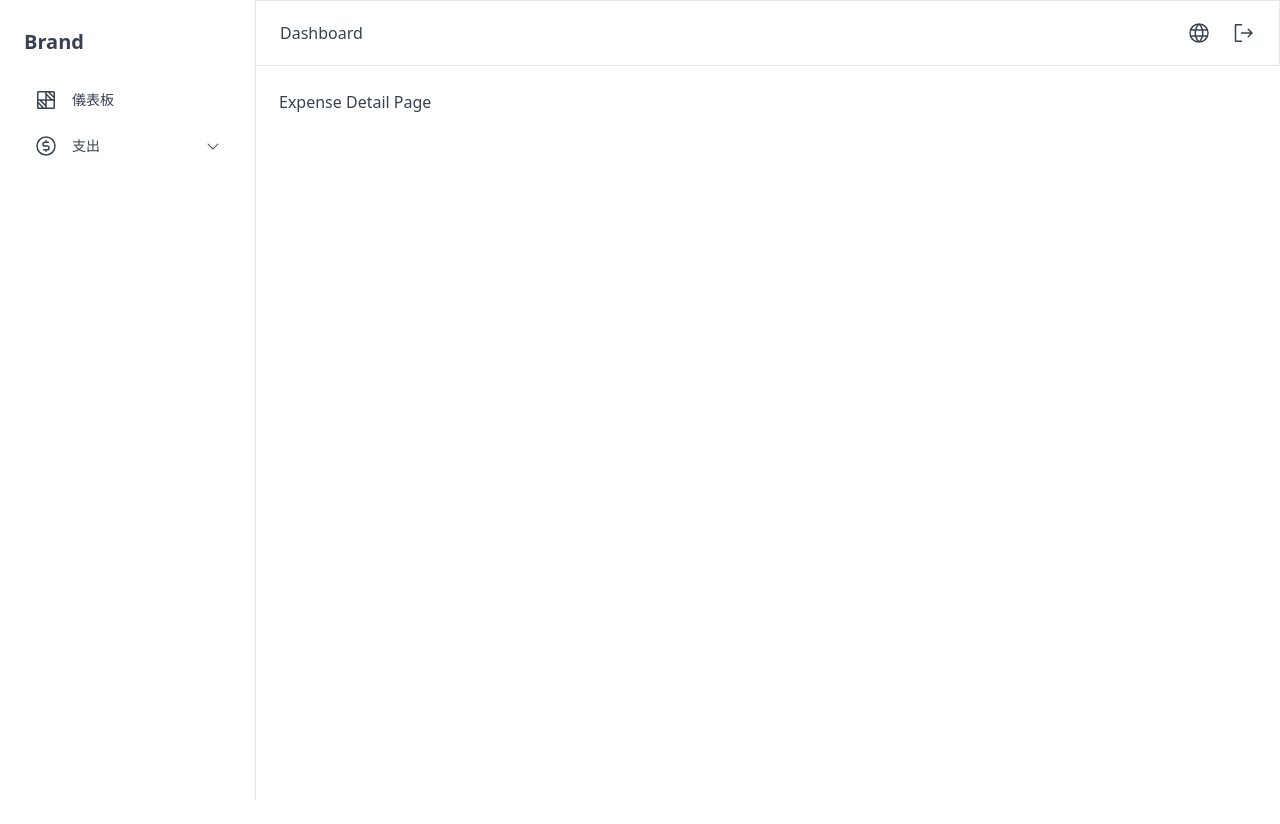
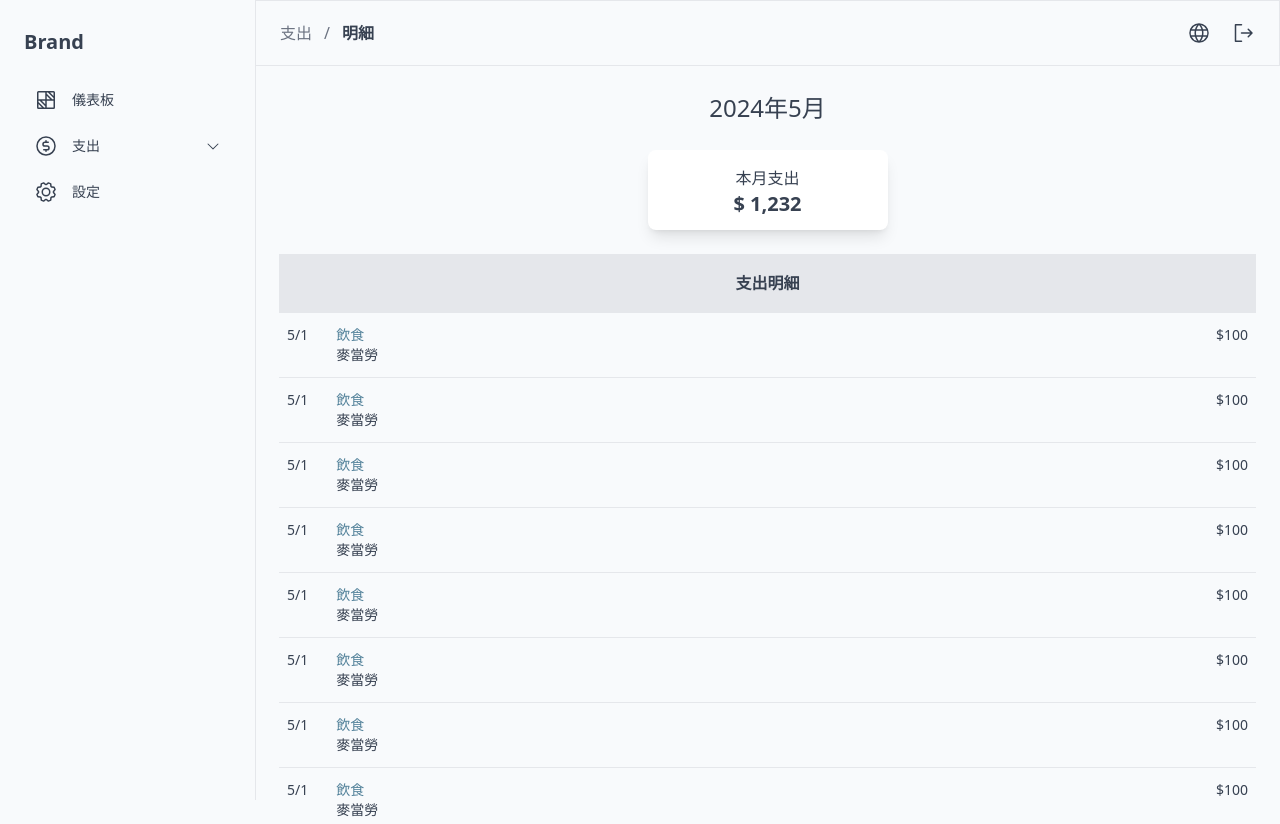
Before and after one commit to renee0410/cash_cache, a React (Vite) app: page /expense/detail in a window 1280 px wide. Before the commit the page ends 800 px from the top, so only its background shows below. Built offline with nearby package versions, Linux system fonts and the light colour scheme.

Commit message:
[ 新增 ] 支出明細列表樣式切版

```diff
--- a/src/app/@layout/layoutPage/LayoutPage.tsx
+++ b/src/app/@layout/layoutPage/LayoutPage.tsx
@@ -1,7 +1,7 @@
 import React, { useEffect, useState } from 'react';
 import { Outlet, useNavigate, useLocation } from 'react-router-dom';
 import cx from 'classnames';
-import { Checkerboard, List, SignOut, CurrencyCircleDollar, CaretDown } from '@phosphor-icons/react';
+import { Checkerboard, List, SignOut, CurrencyCircleDollar, CaretDown, Gear } from '@phosphor-icons/react';
 import { useTranslation } from 'react-i18next';
 
 import { SelectLang } from '@/app/@components/index';
@@ -33,22 +33,29 @@ const LayoutPage = () => {
       path: '/expense',
       children: [
         {
+          key: 'expenseDetail',
+          title: t('nav.detail'),
+          path: '/expense/detail',
+        },
+        {
           key: 'expenseCategory',
           title: t('nav.category'),
           path: '/expense/category',
         },
-        {
-          key: 'expenseDetail',
-          title: t('nav.detail'),
-          path: '/expense/detail',
-        },
       ],
+    },
+    {
+      key: 'settings',
+      title: t('nav.settings'),
+      icon: Gear,
+      path: '/settings',
     },
   ];
 
   useEffect(() => {
     const path = location.pathname;
     setCurrentPath(path);
+    console.log(path.split('/').slice(1));
   }, [location]);
 
   return (
@@ -56,7 +63,7 @@ const LayoutPage = () => {
       {/* Sidebar */}
       <div
         className={cx(
-          'z-60 fixed inset-y-0 start-0 w-64 -translate-x-full overflow-y-auto border-e border-gray-200 bg-white pt-7 transition-all duration-300 lg:bottom-0 lg:end-auto lg:block lg:translate-x-0 lg:pb-10 [&::-webkit-scrollbar-thumb]:rounded-full [&::-webkit-scrollbar-thumb]:bg-gray-300 [&::-webkit-scrollbar-track]:bg-gray-100 [&::-webkit-scrollbar]:w-2',
+          'z-60 fixed inset-y-0 start-0 w-64 -translate-x-full overflow-y-auto border-e border-gray-200 bg-slate-50 pt-7 transition-all duration-300 lg:bottom-0 lg:end-auto lg:block lg:translate-x-0 lg:pb-10 [&::-webkit-scrollbar-thumb]:rounded-full [&::-webkit-scrollbar-thumb]:bg-gray-300 [&::-webkit-scrollbar-track]:bg-gray-100 [&::-webkit-scrollbar]:w-2',
           {
             'hidden': !isSidebarVisible,
             'block translate-x-0': isSidebarVisible,
@@ -102,7 +109,7 @@ const LayoutPage = () => {
                       })}>
                       <ul>
                         {menu.children.map((child) => {
-                          console.log(child);
+                          // console.log(child);
                           return (
                             <li
                               key={child.key}
@@ -136,9 +143,35 @@ const LayoutPage = () => {
 
       <div className='lg:ml-255 flex h-screen'>
         {/* Header */}
-        <header className='lg:w-header z-1 fixed top-0 ml-0 flex h-[66px] w-full items-center justify-between border border-gray-200 p-4 px-6'>
+        <header className='lg:w-header z-1 fixed top-0 ml-0 flex h-[66px] w-full items-center justify-between border border-gray-200 bg-slate-50 p-4 px-6'>
           {/* BreadCrumbs */}
-          <div>Dashboard</div>
+          <div className=''>
+            {currentPath
+              .split('/')
+              .slice(1)
+              .map((path, index) => {
+                console.log(path, index);
+                return (
+                  <span key={index}>
+                    {path === '' ? (
+                      // 首頁Dashboard
+                      <span className='font-bold text-gray-700'>{t('nav.dashboard')}</span>
+                    ) : (
+                      <span
+                        className={cx('text-gray-500', {
+                          'font-bold text-gray-700': index === currentPath.split('/').slice(1).length - 1, // 最後一個
+                        })}>
+                        {t(`nav.${path}`)}
+                      </span>
+                    )}
+
+                    {index < currentPath.split('/').slice(1).length - 1 && (
+                      <span className='mx-3 inline-block text-gray-500'> / </span>
+                    )}
+                  </span>
+                );
+              })}
+          </div>
 
           {/* Hamburger */}
           <button
--- a/src/app/@pages/expensePage/ExpenseDetailPage.tsx
+++ b/src/app/@pages/expensePage/ExpenseDetailPage.tsx
@@ -2,8 +2,172 @@ import React from 'react';
 
 const ExpenseDetailPage = () => {
   return (
-    <div>
-      <h1>Expense Detail Page</h1>
+    <div className='space-y-6'>
+      <h1 className='block text-center'>2024年5月</h1>
+      <div className='m-auto flex h-20 w-1/2 max-w-[240px] flex-col items-center rounded-lg bg-white py-4 shadow-lg'>
+        <span>本月支出</span>
+        <span className='text-xl font-bold'>$ 1,232</span>
+      </div>
+
+      {/* List */}
+      <div>
+        <ul className='max-h-[570px] w-full divide-y divide-gray-200 overflow-y-scroll'>
+          <div className='z-100 sticky top-0 border-y bg-gray-200 p-4 text-center text-base font-bold'>支出明細</div>
+          <li className='flex justify-between px-2 py-3 text-sm font-medium'>
+            <div className='flex gap-7'>
+              {/* 日期 */}
+              <span>5/1</span>
+              {/* 消費品項 */}
+              <div className='flex flex-col'>
+                <span className='text-primary'>飲食</span>
+                <span>麥當勞</span>
+              </div>
+            </div>
+            {/* 金額 */}
+            <span>$100</span>
+          </li>
+
+          <li className='flex justify-between px-2 py-3 text-sm font-medium'>
+            <div className='flex gap-7'>
+              {/* 日期 */}
+              <span>5/1</span>
+              {/* 消費品項 */}
+              <div className='flex flex-col'>
+                <span className='text-primary'>飲食</span>
+                <span>麥當勞</span>
+              </div>
+            </div>
+            {/* 金額 */}
+            <span>$100</span>
+          </li>
+
+          <li className='flex justify-between px-2 py-3 text-sm font-medium'>
+            <div className='flex gap-7'>
+              {/* 日期 */}
+              <span>5/1</span>
+              {/* 消費品項 */}
+              <div className='flex flex-col'>
+                <span className='text-primary'>飲食</span>
+                <span>麥當勞</span>
+              </div>
+            </div>
+            {/* 金額 */}
+            <span>$100</span>
+          </li>
+
+          <li className='flex justify-between px-2 py-3 text-sm font-medium'>
+            <div className='flex gap-7'>
+              {/* 日期 */}
+              <span>5/1</span>
+              {/* 消費品項 */}
+              <div className='flex flex-col'>
+                <span className='text-primary'>飲食</span>
+                <span>麥當勞</span>
+              </div>
+            </div>
+            {/* 金額 */}
+            <span>$100</span>
+          </li>
+
+          <li className='flex justify-between px-2 py-3 text-sm font-medium'>
+            <div className='flex gap-7'>
+              {/* 日期 */}
+              <span>5/1</span>
+              {/* 消費品項 */}
+              <div className='flex flex-col'>
+                <span className='text-primary'>飲食</span>
+                <span>麥當勞</span>
+              </div>
+            </div>
+            {/* 金額 */}
+            <span>$100</span>
+          </li>
+
+          <li className='flex justify-between px-2 py-3 text-sm font-medium'>
+            <div className='flex gap-7'>
+              {/* 日期 */}
+              <span>5/1</span>
+              {/* 消費品項 */}
+              <div className='flex flex-col'>
+                <span className='text-primary'>飲食</span>
+                <span>麥當勞</span>
+              </div>
+            </div>
+            {/* 金額 */}
+            <span>$100</span>
+          </li>
+
+          <li className='flex justify-between px-2 py-3 text-sm font-medium'>
+            <div className='flex gap-7'>
+              {/* 日期 */}
+              <span>5/1</span>
+              {/* 消費品項 */}
+              <div className='flex flex-col'>
+                <span className='text-primary'>飲食</span>
+                <span>麥當勞</span>
+              </div>
+            </div>
+            {/* 金額 */}
+            <span>$100</span>
+          </li>
+
+          <li className='flex justify-between px-2 py-3 text-sm font-medium'>
+            <div className='flex gap-7'>
+              {/* 日期 */}
+              <span>5/1</span>
+              {/* 消費品項 */}
+              <div className='flex flex-col'>
+                <span className='text-primary'>飲食</span>
+                <span>麥當勞</span>
+              </div>
+            </div>
+            {/* 金額 */}
+            <span>$100</span>
+          </li>
+
+          <li className='flex justify-between px-2 py-3 text-sm font-medium'>
+            <div className='flex gap-7'>
+              {/* 日期 */}
+              <span>5/1</span>
+              {/* 消費品項 */}
+              <div className='flex flex-col'>
+                <span className='text-primary'>飲食</span>
+                <span>麥當勞</span>
+              </div>
+            </div>
+            {/* 金額 */}
+            <span>$100</span>
+          </li>
+
+          <li className='flex justify-between px-2 py-3 text-sm font-medium'>
+            <div className='flex gap-7'>
+              {/* 日期 */}
+              <span>5/1</span>
+              {/* 消費品項 */}
+              <div className='flex flex-col'>
+                <span className='text-primary'>飲食</span>
+                <span>麥當勞</span>
+              </div>
+            </div>
+            {/* 金額 */}
+            <span>$100</span>
+          </li>
+
+          <li className='flex justify-between px-2 py-3 text-sm font-medium'>
+            <div className='flex gap-7'>
+              {/* 日期 */}
+              <span>5/1</span>
+              {/* 消費品項 */}
+              <div className='flex flex-col'>
+                <span className='text-primary'>飲食</span>
+                <span>麥當勞</span>
+              </div>
+            </div>
+            {/* 金額 */}
+            <span>$100</span>
+          </li>
+        </ul>
+      </div>
     </div>
   );
 };
--- a/src/index.scss
+++ b/src/index.scss
@@ -8,5 +8,5 @@
 
 
 body {
-	@apply bg-white font-normal leading-normal text-gray-700;
+	@apply bg-slate-50 font-normal leading-normal text-gray-700;
 }
--- a/tailwind.config.js
+++ b/tailwind.config.js
@@ -1,4 +1,6 @@
 /** @type {import('tailwindcss').Config} */
+const plugin = require('tailwindcss/plugin')
+
 export default {
   content: ['./index.html', './src/**/*.{js,ts,jsx,tsx}'],
   theme: {
@@ -12,6 +14,7 @@ export default {
       zIndex: {
         1:'1',
         60: '60',
+        100: '100',
       },
       colors: {
         primary: "#518099",
@@ -23,5 +26,13 @@ export default {
 
     },
   },
-  plugins: [],
+  plugins: [
+    plugin(function({ addBase, theme }) {
+      addBase({
+        'h1': { fontSize: theme('fontSize.2xl') },
+        'h2': { fontSize: theme('fontSize.xl') },
+        'h3': { fontSize: theme('fontSize.lg') },
+      })
+    })
+  ],
 };
```
